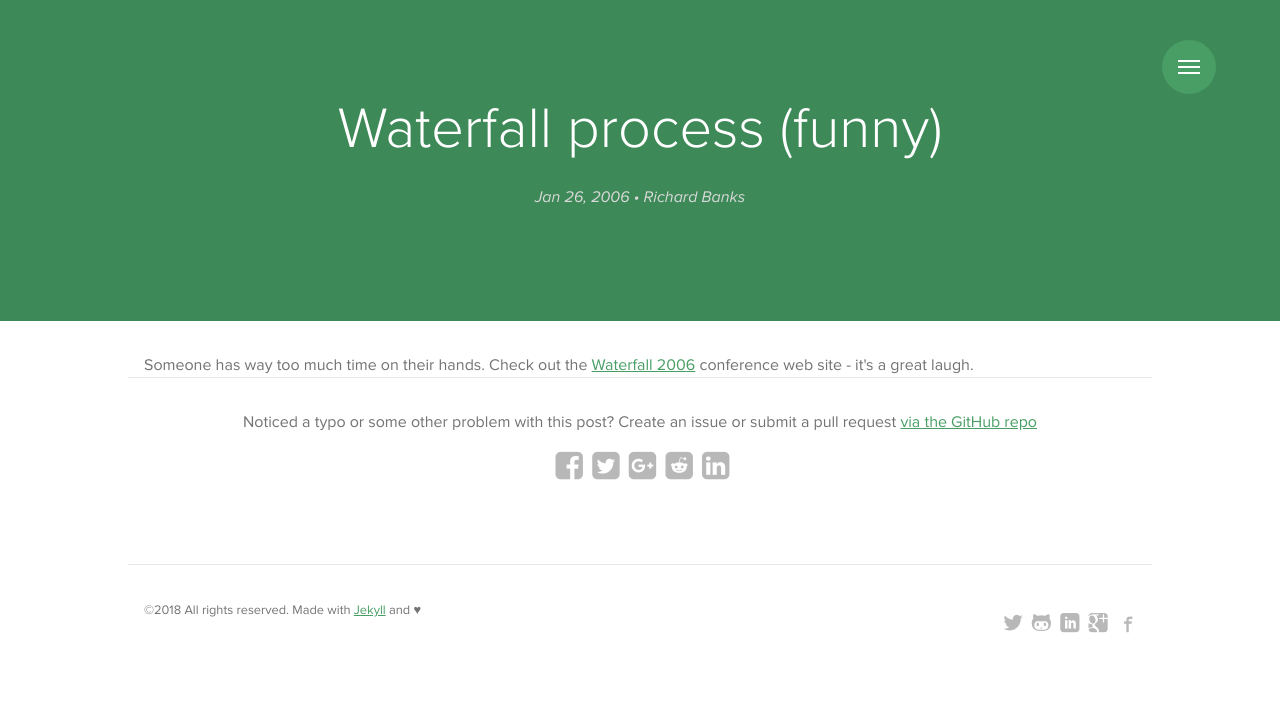
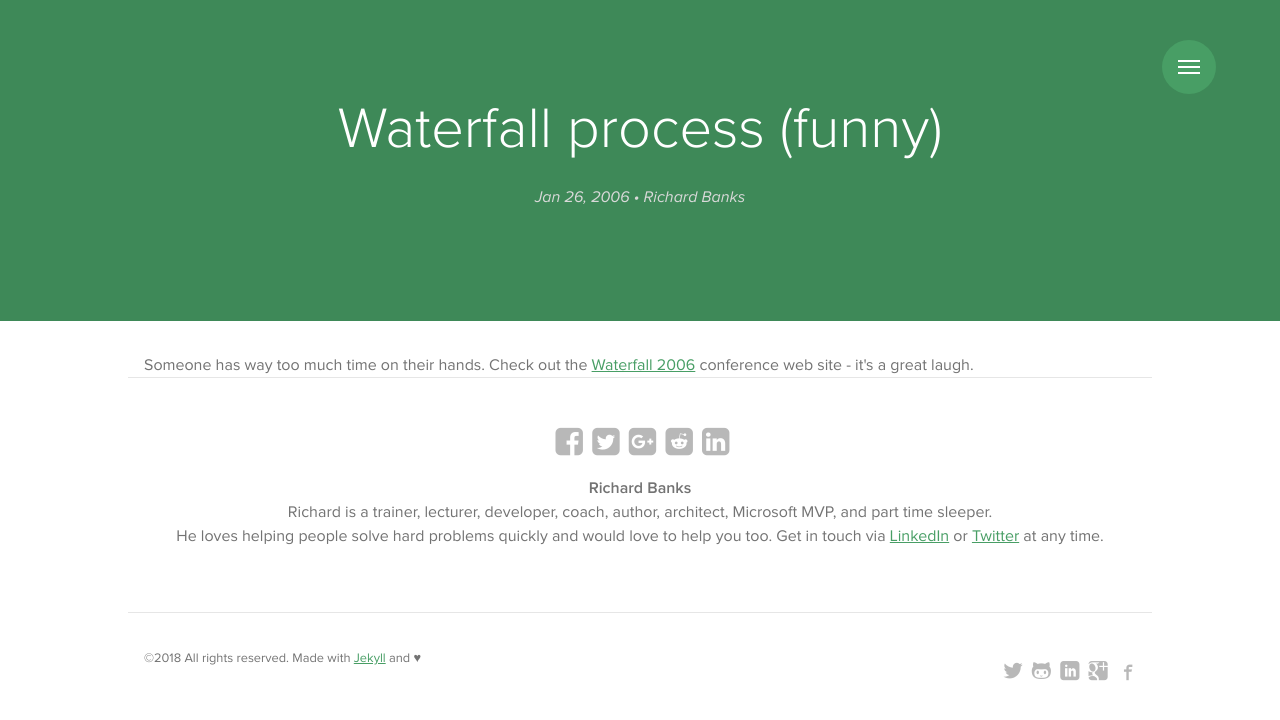
Before and after one commit to rbanks54/rbanks54.github.io, a Jekyll site: the page built from _posts/2006-01-27-waterfall-process-funny.html, in a window 1280 px wide. Shown: the top 720 px of the page. Built offline with Jekyll 4.4.1, drawn with Linux system fonts in a browser that asks for light colours; nearby versions of some CDN libraries; some web fonts are replaced; a style sheet for code colours, icons or effects is not loaded.

Commit message:
Changed post sharing section a little

```diff
--- a/_includes/sharing.html
+++ b/_includes/sharing.html
@@ -1,5 +1,4 @@
 <div class="post-footer container">
-    Noticed a typo or some other problem with this post? Create an issue or submit a pull request <a href="https://github.com/rbanks54/rbanks54.github.io" target="_blank">via the GitHub repo</a> <br />
         <ul class="share-buttons social">
                 <li><a href="https://www.facebook.com/sharer/sharer.php?u={{ site.url }}{{ page.url }}&t=Richard%20Banks'%20Blog" target="_blank" title="Share on Facebook"><i class="fa fa-facebook-square fa-2x"></i></a></li>
                 <li><a href="https://twitter.com/intent/tweet?source={{ site.url }}{{ page.url }}&text={{ site.url }}{{ page.url }}&via=rbanks54" target="_blank" title="Tweet"><i class="fa fa-twitter-square fa-2x"></i></a></li>
@@ -7,4 +6,8 @@
                 <li><a href="https://www.reddit.com/submit?url={{ site.url }}{{ page.url }}&title=Richard%20Banks'%20Blog" target="_blank" title="Submit to Reddit"><i class="fa fa-reddit-square fa-2x"></i></a></li>
                 <li><a href="https://www.linkedin.com/shareArticle?mini=true&url={{ site.url }}{{ page.url }}&title=Richard%20Banks'%20Blog&summary=&source={{ site.url }}{{ page.url }}" target="_blank" title="Share on LinkedIn"><i class="fa fa-linkedin-square fa-2x"></i></a></li>
             </ul>
+
+<strong>Richard Banks</strong><br />
+Richard is a trainer, lecturer, developer, coach, author, architect, Microsoft MVP, and part time sleeper.<br />
+He loves helping people solve hard problems quickly and would love to help you too. Get in touch via <a href="http://lnkd.in/fW43nT">LinkedIn</a> or <a href="https://tiwtter.com/rbanks54">Twitter</a> at any time.<br />
 </div>
```
Lines whose indentation alone changed are shown as unchanged.
